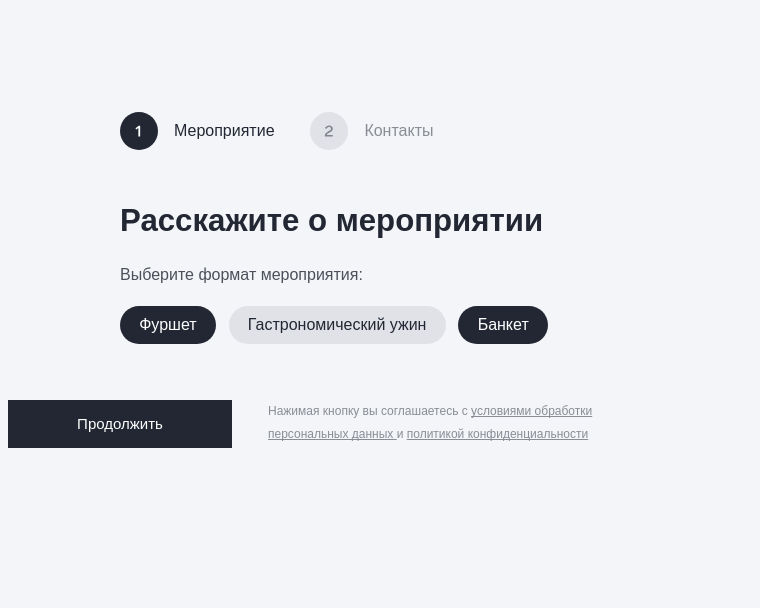
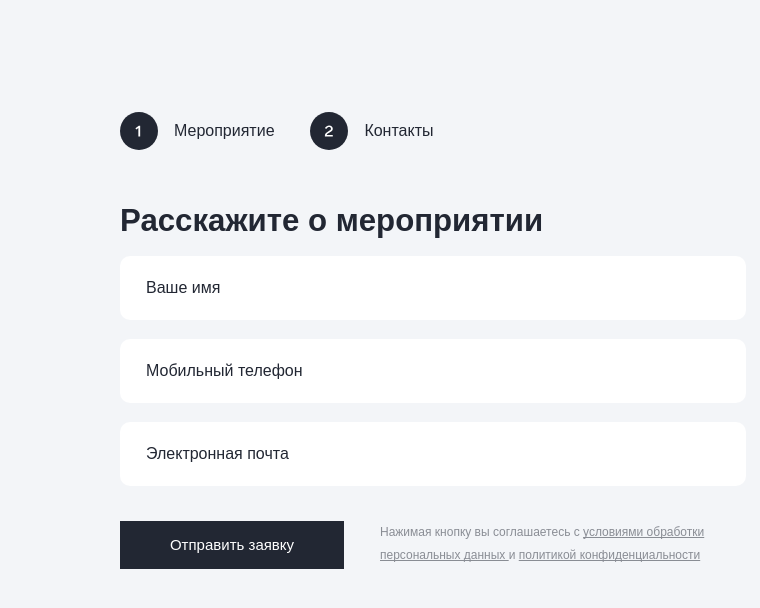
Before and after one commit to VitalikHey/LearnProject, an Angular app: page / in a window 1280 px wide. Shown: the top 608 px of the page, without its empty margins (0-760 px from the left). Built offline with nearby package versions, Linux system fonts and the light colour scheme.

Commit message:
Add full layout contact-form page

```diff
--- a/src/app/app.component.html
+++ b/src/app/app.component.html
@@ -1,3 +1,2 @@
 <app-header></app-header>
-<app-format-event></app-format-event>
-<app-application-button></app-application-button>
+<app-contact-form></app-contact-form>
--- a/src/app/component/application-button/application-button.component.html
+++ /dev/null
@@ -1,14 +0,0 @@
-<div class="application__component">
-  <button class="button-continue">
-    <span class="button-continue__text">Продолжить</span>
-  </button>
-    <span class="text-processing-condition">
-    Нажимая кнопку вы соглашаетесь с
-    <span class="text-processing-condition__politic-conditions"
-    >условиями обработки персональных данных </span
-    >и
-    <span class="text-processing-condition__politic-conditions">
-      политикой конфиденциальности</span
-    >
-  </span>
-</div>
--- a/src/app/component/application-button/application-button.component.scss
+++ /dev/null
@@ -1,38 +0,0 @@
-.application__component {
-  margin-top: 60px;
-  width: 596.8px;
-  height: 48px;
-}
-
-.button-continue {
-  position: absolute;
-  width: 224px;
-  height: 48px;
-  background: #222733;
-  border: none;
-}
-
-.button-continue__text {
-  font-family: "Lab Grotesque", sans-serif;
-  font-weight: 500;
-  font-size: 15px;
-  line-height: 100%;
-  color: #fff;
-}
-
-.text-processing-condition {
-  display: inline-block;
-  height: 48px;
-  width: 337.6px;
-  margin-left: 260px;
-  font-family: "Lab Grotesque", sans-serif;
-  font-weight: 300;
-  font-size: 12px;
-  line-height: 190%;
-  color: #222733;
-  opacity: 0.5;
-  &__politic-conditions {
-    text-decoration: underline;
-    text-decoration-skip-ink: none;
-  }
-}
--- /dev/null
+++ b/src/app/component/contact-form/contact-form.component.html
@@ -0,0 +1,39 @@
+<div class="contact-form__component" [formGroup]="formContact">
+  <input
+    placeholder="Ваше имя"
+    type="text"
+    [ngClass]="notValidForm"
+    formControlName="name"
+  />
+  <span *ngIf="isShowTextDownForm" class="text-not-valid__form">Обязательное поле</span>
+  <input
+    [ngStyle]="{'margin-top': isShowTextDownForm ? '4px' : '19px'}"
+    placeholder="Мобильный телефон"
+    type="tel"
+    [ngClass]="notValidForm"
+    formControlName="number"
+  />
+  <span *ngIf="isShowTextDownForm" class="text-not-valid__form">Обязательное поле</span>
+  <input
+    placeholder="Электронная почта"
+    type="email"
+    [ngClass]="notValidForm"
+    [ngStyle]="{'margin-top': isShowTextDownForm ? '10px' : '19px'}"
+    formControlName="email"
+  />
+  <span *ngIf="isShowTextDownForm" class="text-not-valid__form">Проверьте корректность почтового адреса</span>
+  <div class="application__component">
+    <button class="button-continue">
+      <span (click)="handleValueContact()" class="button-continue__text">Отправить заявку</span>
+    </button>
+    <span class="text-processing-condition">
+    Нажимая кнопку вы соглашаетесь с
+    <span class="text-processing-condition__politic-conditions"
+    >условиями обработки персональных данных </span
+    >и
+    <span class="text-processing-condition__politic-conditions">
+      политикой конфиденциальности</span
+    >
+  </span>
+  </div>
+</div>
--- /dev/null
+++ b/src/app/component/contact-form/contact-form.component.scss
@@ -0,0 +1,93 @@
+.contact-form__component {
+  width: 624px;
+  height: 230px;
+  margin-top: 35px;
+  margin-bottom: 35px;
+  margin-left: 112px;
+}
+.page-form__input {
+  border-radius: 10px;
+  width: 598px;
+  height: 14px;
+  background: #fff;
+  border: none;
+  padding-top: 25px;
+  padding-bottom: 25px;
+  padding-left: 26px;
+  font-family: "Lab Grotesque", sans-serif;
+  font-weight: 400;
+  font-size: 16px;
+  line-height: 100%;
+  color: #222733;
+}
+:focus {
+    border: 1px solid #545e76;
+    outline: none;
+    width: 597px;
+    height: 13px;
+  }
+
+::placeholder {
+  font-family: "Lab Grotesque", sans-serif;
+  font-weight: 300;
+  font-size: 16px;
+  line-height: 100%;
+  color: #222733;
+}
+
+.not-valid-form {
+  border: 1px solid #ff5c00;
+  background: rgba(255, 92, 0, 0.1);
+}
+
+.text-not-valid__form {
+  font-family: "Lab Grotesque", sans-serif;
+  font-weight: 300;
+  font-size: 13px;
+  line-height: 100%;
+  color: #ff5c00;
+  width: 300px;
+  height: 16px;
+  display: inline-block;
+  margin-top: 10px;
+}
+
+.application__component {
+  position: absolute;
+  margin-top: 35px;
+  width: 596.8px;
+  height: 48px;
+}
+
+.button-continue {
+  position: absolute;
+  width: 224px;
+  height: 48px;
+  background: #222733;
+  border: none;
+}
+
+.button-continue__text {
+  font-family: "Lab Grotesque", sans-serif;
+  font-weight: 500;
+  font-size: 15px;
+  line-height: 100%;
+  color: #fff;
+}
+
+.text-processing-condition {
+  display: inline-block;
+  height: 48px;
+  width: 337.6px;
+  margin-left: 260px;
+  font-family: "Lab Grotesque", sans-serif;
+  font-weight: 300;
+  font-size: 12px;
+  line-height: 190%;
+  color: #222733;
+  opacity: 0.5;
+  &__politic-conditions {
+    text-decoration: underline;
+    text-decoration-skip-ink: none;
+  }
+}
--- /dev/null
+++ b/src/app/component/contact-form/contact-form.component.ts
@@ -0,0 +1,29 @@
+import {Component} from '@angular/core';
+import {FormControl, FormGroup, Validators} from "@angular/forms";
+
+@Component({
+  selector: 'app-contact-form',
+  templateUrl: './contact-form.component.html',
+  styleUrls: ['./contact-form.component.scss']
+})
+export class ContactFormComponent {
+  protected notValidForm: string = 'page-form__input'
+  protected isShowTextDownForm: boolean = false
+
+  protected formContact: FormGroup = new FormGroup({
+    name: new FormControl('', Validators.required),
+    number: new FormControl('', Validators.required),
+    email: new FormControl('', Validators.email)
+  })
+
+  protected handleValueContact(): void {
+    if(this.formContact.valid) {
+      this.notValidForm = 'page-form__input'
+      this.isShowTextDownForm = false
+      console.log(this.formContact.value)
+    } else {
+      this.isShowTextDownForm = true
+      this.notValidForm = 'page-form__input not-valid-form'
+    }
+  }
+}
--- a/src/app/component/format-event/format-event.component.html
+++ b/src/app/component/format-event/format-event.component.html
@@ -3,7 +3,7 @@
   <div class="format-event__group-button">
     <button
       class="format-event__button button-enable"
-      style="margin-right: 12.8px"
+      style="margin-right: 13px"
     >
       <span class="format-event__button-text button-enable__text">Фуршет</span>
     </button>
@@ -13,8 +13,9 @@
       >
     </button>
     <button
+      id="buttonBanquet"
       class="format-event__button button-enable"
-      style="margin-left: 12.8px"
+      style="margin-left: 13px"
     >
       <span class="format-event__button-text button-enable__text">Банкет</span>
     </button>
--- a/src/app/component/format-event/format-event.component.scss
+++ b/src/app/component/format-event/format-event.component.scss
@@ -12,6 +12,12 @@
   line-height: 130%;
   color: #222733;
   opacity: 0.8;
+}
+
+.format-event__group-button {
+  width: 432px;
+  height: 38.4px;
+  margin-top: 20px;
 }
 
 .format-event__button {
@@ -43,9 +49,3 @@
   font-size: 16px;
   line-height: 100%;
 }
-
-.format-event__group-button {
-  width: 432px;
-  height: 38.4px;
-  margin-top: 20px;
-}
--- a/src/app/component/header/header.component.html
+++ b/src/app/component/header/header.component.html
@@ -10,13 +10,13 @@
   </span>
   <span class="contact__header">
     <img
-      src="../../../assets/greyCircle.svg"
+      src="../../../assets/blackCircleContact.svg"
       alt="greyCircle"
       height="38,4"
       width="38,4"
     />
     <!--      Позже будут меняться иконки greyCircle-->
-    <span class="text-not-active__header">Контакты</span>
+    <span class="text-active__header">Контакты</span>
   </span>
   <span class="heading__step">Расскажите о мероприятии</span>
   <!--    Сделать логику изменения заголовка при нажатии на кнопку продолжить-->
```
Also changed, not shown: src/app/app.module.ts (+4 -4 lines), src/app/component/application-button/application-button.component.ts (deleted, +0 -8 lines), src/app/component/general-function/general-function.ts (added), src/assets/blackCircleContact.svg (added).
